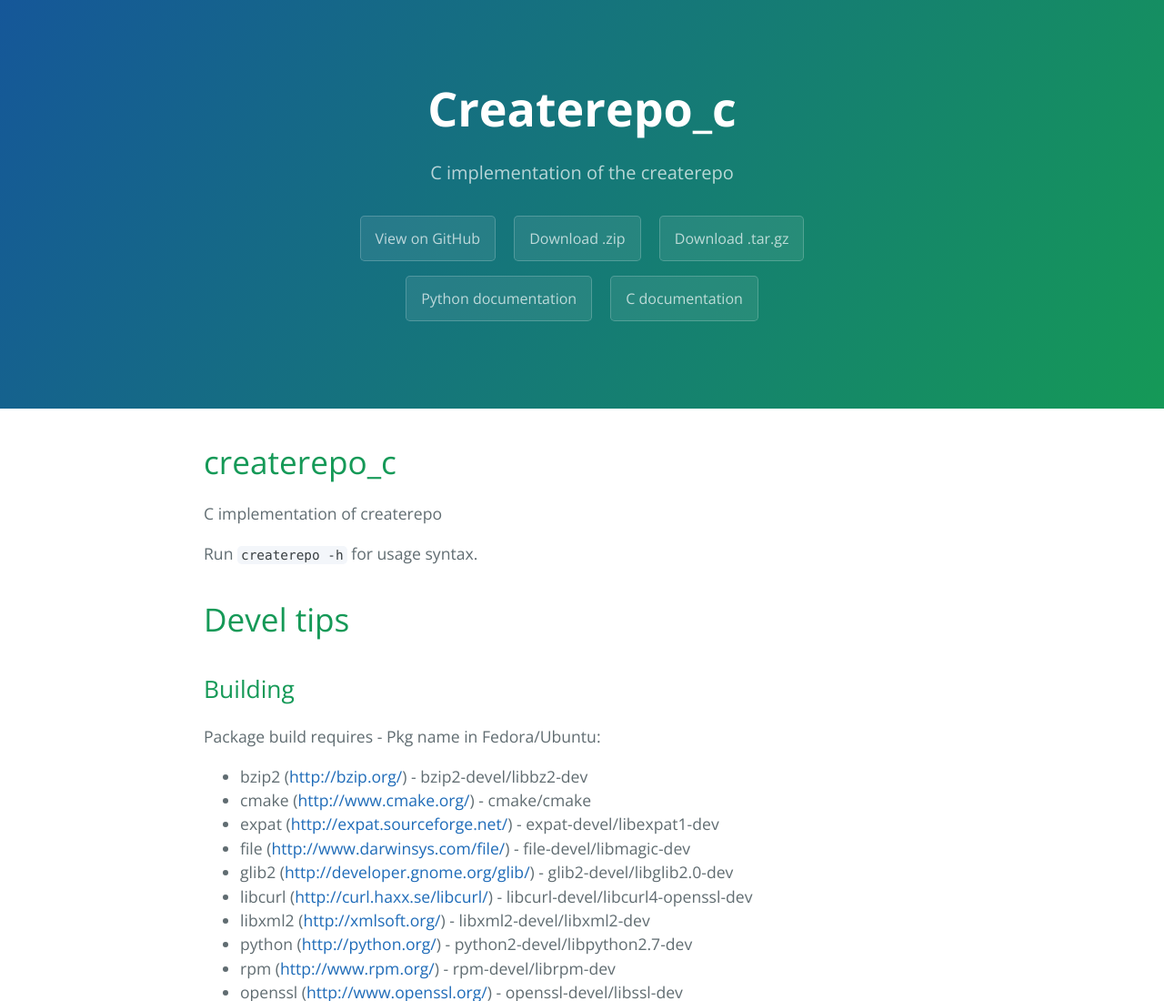
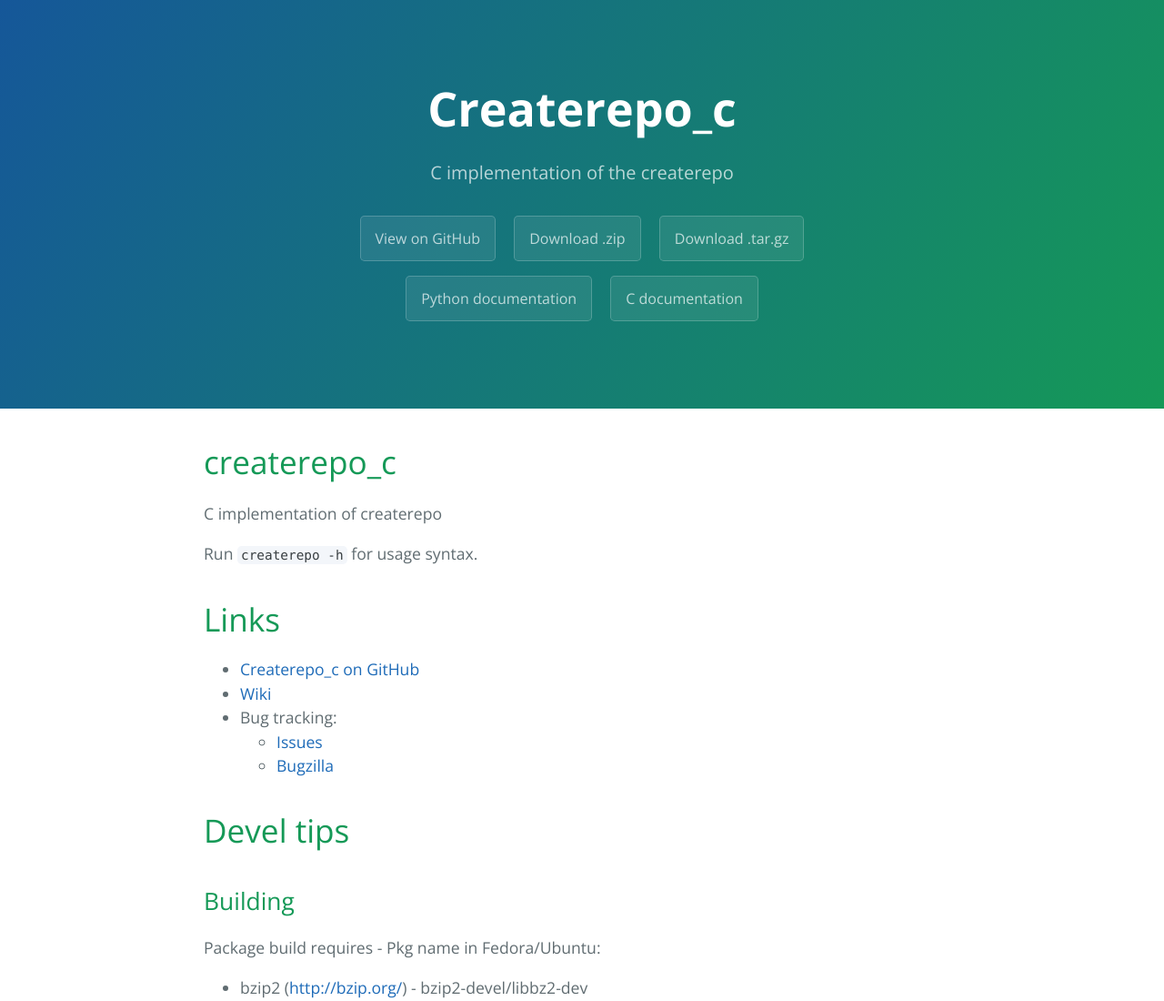
Before and after one commit to rpm-software-management/createrepo_c, a plain HTML site: page index.html in a window 1280 px wide. Shown: the top 1100 px of the page at 91% size. Drawn offline with nearby package versions, Linux system fonts and the light colour scheme.

Commit message:
Add links

```diff
--- a/index.html
+++ b/index.html
@@ -28,6 +28,18 @@
 <p>C implementation of createrepo</p>
 
 <p>Run <code>createrepo -h</code> for usage syntax.</p>
+
+<h1>Links</h1>
+
+<ul>
+<li><a href="https://github.com/Tojaj/createrepo_c">Createrepo_c on GitHub</a></li>
+<li><a href="https://github.com/Tojaj/createrepo_c/wiki">Wiki</a></li>
+<li>Bug tracking:</li>
+<ul>
+<li><a href="https://github.com/Tojaj/createrepo_c/issues">Issues</a></li>
+<li><a href="https://bugzilla.redhat.com/buglist.cgi?bug_status=NEW&bug_status=ASSIGNED&bug_status=MODIFIED&bug_status=VERIFIED&component=createrepo_c&query_format=advanced">Bugzilla</a></li>
+</ul>
+</ul>
 
 <h1>
 <a id="devel-tips" class="anchor" href="#devel-tips" aria-hidden="true"><span class="octicon octicon-link"></span></a>Devel tips</h1>
```
